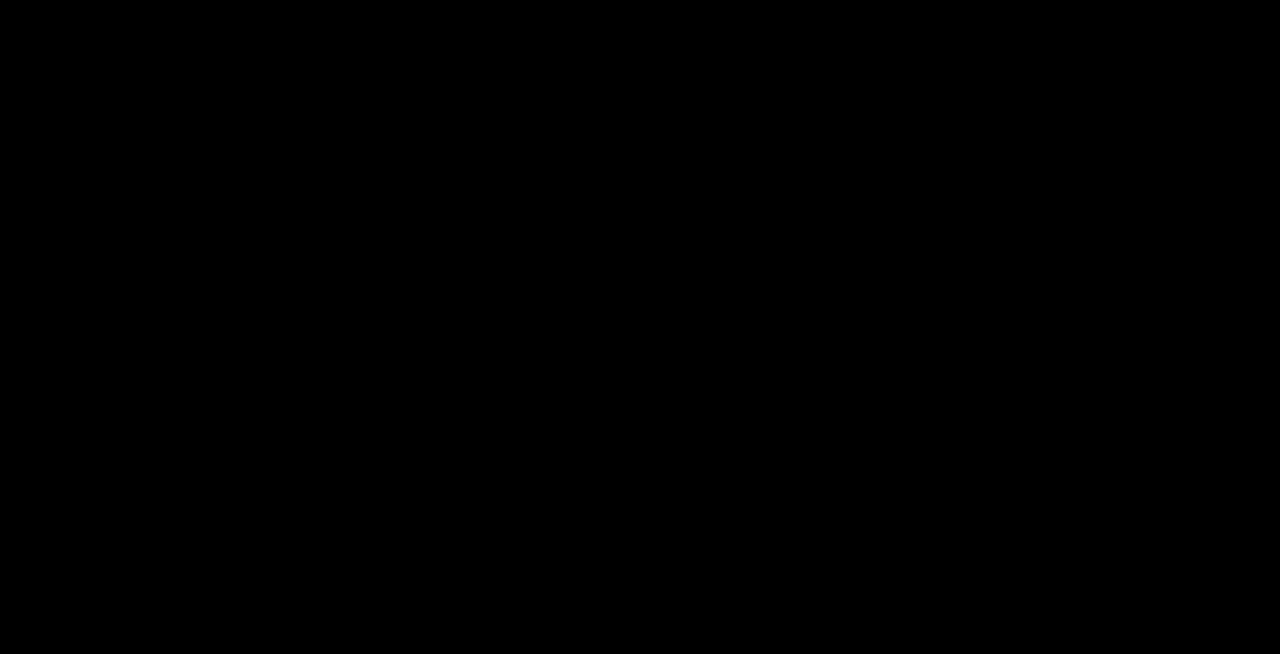
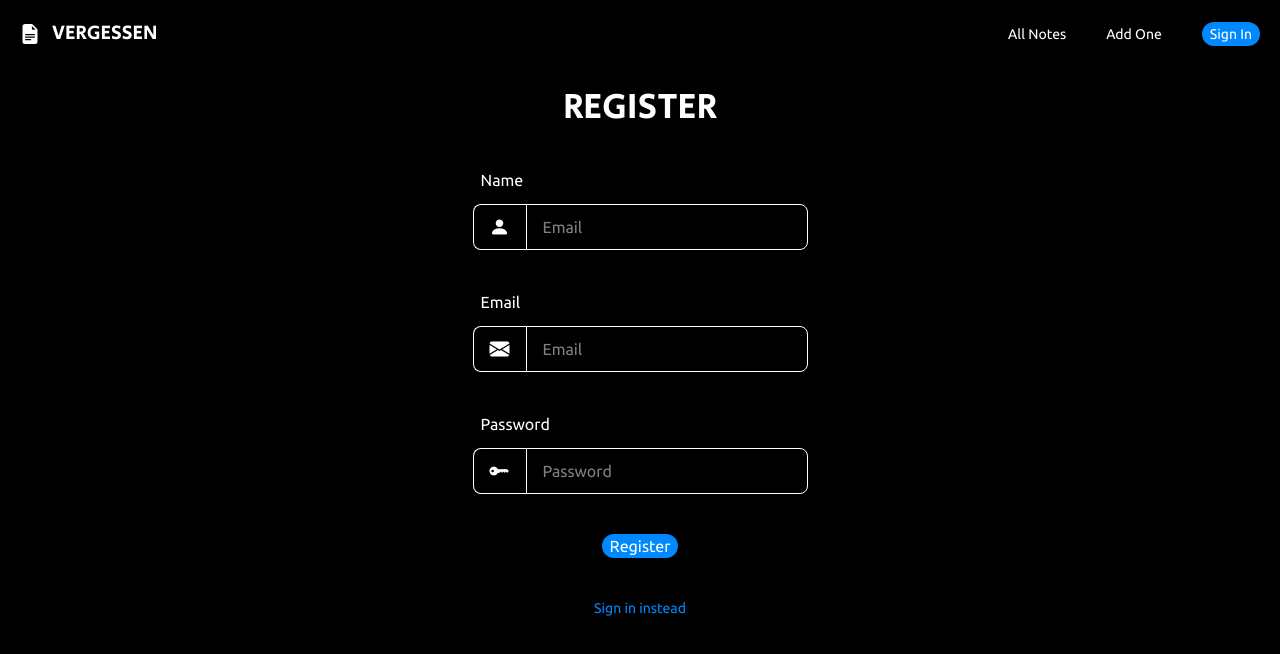
Before and after one commit to bothrayash276/Vergessen, a React (Vite) app: page /register in a window 1280 px wide. Shown: the top 654 px of the page. Built offline with nearby package versions, Linux system fonts and the light colour scheme.

Commit message:
register page ui/ux set

```diff
--- a/src/Components/Error.jsx
+++ b/src/Components/Error.jsx
@@ -3,7 +3,7 @@ import React from 'react'
 const Error = ({message, isVisible}) => {
   return (
     <div
-    className={`${isVisible ? "" : "hidden"} flex gap-3`}>
+    className={`${isVisible ? "" : "hidden"} items-center flex gap-3`}>
       <i className='bi bi-exclamation-triangle text-red-600' />
         <div
         className='text-sm text-red-600'>
--- a/src/Pages/Login.jsx
+++ b/src/Pages/Login.jsx
@@ -1,6 +1,7 @@
 import React, { useState } from 'react'
 import Error from '../Components/Error.jsx'
 import Header from '../Components/Header'
+import { Link } from 'react-router-dom'
 
 const Login = () => {
 
@@ -70,6 +71,7 @@ const Login = () => {
                 border-l border-t border-b rounded-l-lg'/>
                 <input
                 type="email"
+                id='email'
                 onChange={handleChange}
                 placeholder='Email'
                 className='text-white outline-none p-2 px-4
@@ -90,6 +92,7 @@ const Login = () => {
                 border-l border-t border-b rounded-l-lg'/>
                 <input
                 type="password"
+                id='password'
                 placeholder='Password'
                 onChange={handleChange}
                 className='text-white outline-none p-2 px-4
@@ -111,6 +114,12 @@ const Login = () => {
               Sign In
             </div>
 
+            <Link
+            to={'/register'}
+            className='text-sm text-[#0088ff] hover:underline'>
+              Create a new account
+            </Link>
+
           </div>
 
 
--- a/src/Pages/Register.jsx
+++ b/src/Pages/Register.jsx
@@ -1,9 +1,158 @@
-import React from 'react'
+import React, { useState } from 'react'
+import Error from '../Components/Error.jsx'
+import Header from '../Components/Header'
+import { Link } from 'react-router-dom'
 
 const Register = () => {
+
+  const [name, setName] = useState()
+  const [email, setEmail] = useState()
+  const [password, setPassword] = useState()
+  const [error, setError] = useState(false)
+
+  const [errmsg, setErrmsg] = useState()
+
+  const handleChange = (e) => {
+    setError(false)
+    setErrmsg("")
+    if (e.target.id === 'name') setName(e.target.value)
+    if (e.target.id === 'email') setEmail(e.target.value)
+    if (e.target.id === 'password') setPassword(e.target.value)
+  }
+
+  const handleRegister = async () => {
+    if (!name || !email || !password) setError(true)
+
+    const BACKEND = import.meta.env.BACKEND
+
+    const payload = {
+      'name' : name,
+      'email' : email,
+      'password' : password
+    }
+
+    const response = await fetch(`${BACKEND}/register`, {
+      'method' : 'POST',
+      headers : {
+        'Content-Type' : 'application/json'
+      },
+      body : JSON.stringify(payload)
+    })
+
+    if (!response.ok) {
+      const {message} = await response.json()
+      setErrmsg(message)
+      setError(true)
+    }
+
+    const {message, access} = await response.json()
+    localStorage.setItem('accessToken', access)
+  }
+
+
   return (
     <>
+       <div
+      className='min-h-screen min-w-full flex flex-col items-center text-white gap-10 font-[Ubuntu]'>
 
+          <div
+          className='w-full'>
+            <Header />
+          </div>
+
+          <div
+          className='flex flex-col gap-10 items-center'>
+
+            <div
+            className='text-4xl font-[Secular_One]'>
+              REGISTER
+            </div>
+
+            <div
+            className='flex flex-col gap-3'>
+              <label htmlFor="name"
+              className='px-2'>Name</label>
+
+              <div
+              className='flex '>
+                <i className='bi bi-person-fill text-xl p-2 px-4
+                border-l border-t border-b rounded-l-lg'/>
+                <input
+                type="text"
+                id='text'
+                onChange={handleChange}
+                placeholder='Email'
+                className='text-white outline-none p-2 px-4
+                border rounded-r-lg' />
+              </div>
+
+            </div>
+
+
+            <div
+            className='flex flex-col gap-3'>
+              <label htmlFor="email"
+              className='px-2'>Email</label>
+
+              <div
+              className='flex '>
+                <i className='bi bi-envelope-fill text-xl p-2 px-4
+                border-l border-t border-b rounded-l-lg'/>
+                <input
+                type="email"
+                id='email'
+                onChange={handleChange}
+                placeholder='Email'
+                className='text-white outline-none p-2 px-4
+                border rounded-r-lg' />
+              </div>
+
+            </div>
+
+
+            <div
+            className='flex flex-col gap-3'>
+              <label htmlFor="password"
+              className='px-2'>Password</label>
+
+              <div
+              className='flex '>
+                <i className='bi bi-key-fill text-xl p-2 px-4
+                border-l border-t border-b rounded-l-lg'/>
+                <input
+                type="password"
+                id='password'
+                placeholder='Password'
+                onChange={handleChange}
+                className='text-white outline-none p-2 px-4
+                border rounded-r-lg' />
+              </div>
+
+            </div>
+
+
+            <Error
+            isVisible={error}
+            message={errmsg || "Field cannot be empty"}
+            />
+
+
+            <div
+            onClick={handleRegister}
+            className='bg-[#0088ff] rounded-xl px-2 cursor-pointer'>
+              Register
+            </div>
+
+            <Link
+            to={'/login'}
+            className='text-sm text-[#0088ff] hover:underline'>
+              Sign in instead
+            </Link>
+
+          </div>
+
+
+      </div>
     </>
   )
 }
```
